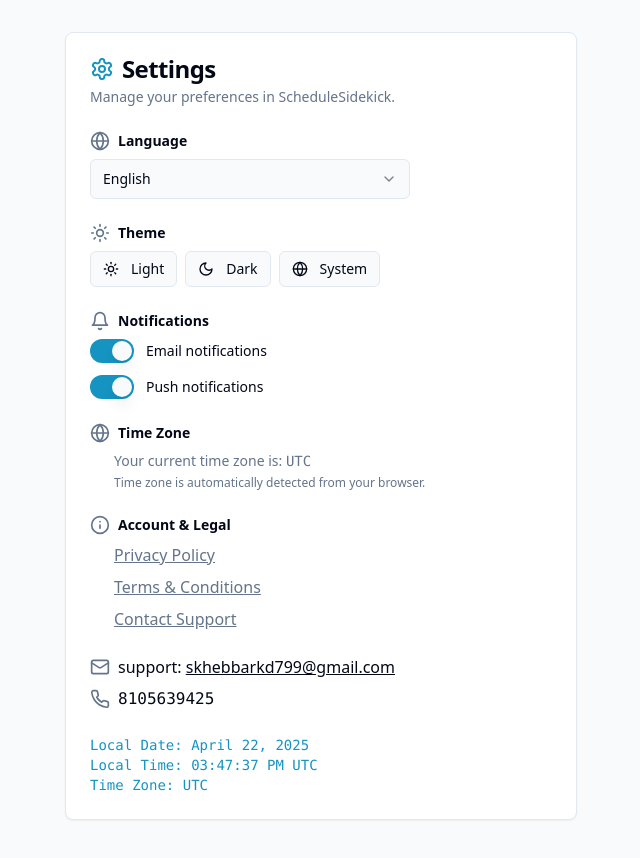
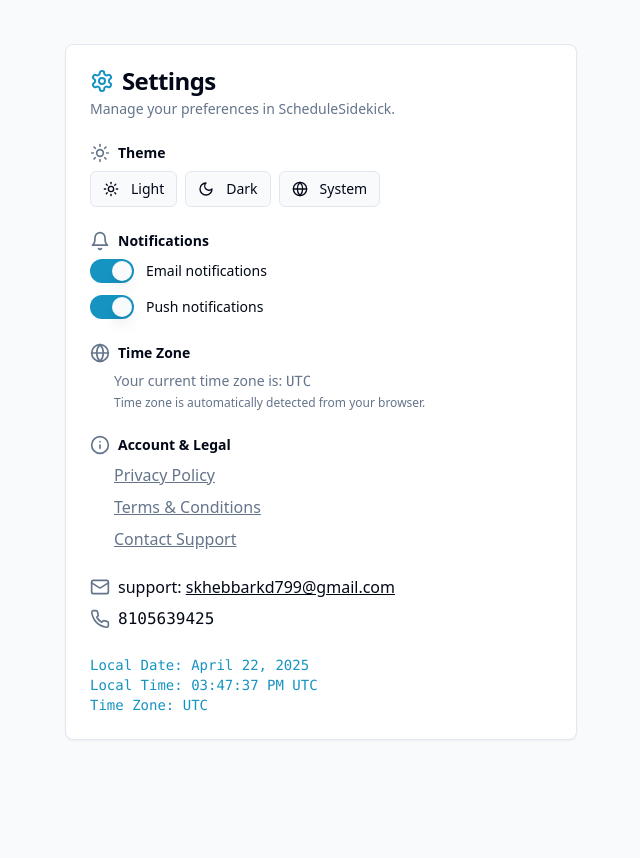
Before and after one commit to shreekrishna-0203/schedule-sidekick-ai, a React (Vite) app: page /settings in a window 1280 px wide. Shown: the top 858 px of the page, without its empty margins (319-959 px from the left). After the commit the page ends 800 px from the top, so only its background shows below. Built offline with nearby package versions, Linux system fonts and the light colour scheme.

Commit message:
Remove language option and fix theme
Remove the language selection and ensure the dark theme is applied correctly.

```diff
--- a/src/pages/Settings.tsx
+++ b/src/pages/Settings.tsx
@@ -1,4 +1,3 @@
-
 import { Card, CardContent, CardHeader, CardTitle, CardDescription } from "@/components/ui/card";
 import Time from "@/components/Time";
 import { Switch } from "@/components/ui/switch";
@@ -6,7 +5,6 @@ import { Label } from "@/components/ui/label";
 import { useState, useEffect } from "react";
 import { Sun, Moon, Bell, BellOff, Globe, Info, Mail, Phone, Settings } from "lucide-react";
 import { Button } from "@/components/ui/button";
-import { Select, SelectContent, SelectItem, SelectTrigger, SelectValue } from "@/components/ui/select";
 import { useTheme } from "next-themes";
 import { useToast } from "@/hooks/use-toast";
 
@@ -21,10 +19,6 @@ const SettingsPage = () => {
     return saved ? JSON.parse(saved) : true;
   });
 
-  const [language, setLanguage] = useState(() => {
-    const saved = localStorage.getItem("language");
-    return saved || "en";
-  });
 
   const { setTheme, resolvedTheme, theme } = useTheme();
   const { toast } = useToast();
@@ -49,29 +43,9 @@ const SettingsPage = () => {
   const handleThemeChange = (newTheme: string) => {
     setTheme(newTheme);
     localStorage.setItem("theme", newTheme);
-
     toast({
       title: "Theme Updated",
       description: `Theme has been changed to ${newTheme.charAt(0).toUpperCase() + newTheme.slice(1)}`,
-    });
-  };
-
-  const handleLanguageChange = (newLang: string) => {
-    setLanguage(newLang);
-    localStorage.setItem("language", newLang);
-
-    const languageNames: Record<string, string> = {
-      en: "English",
-      es: "Spanish",
-      fr: "French",
-      de: "German",
-      hi: "Hindi",
-      zh: "Chinese"
-    };
-
-    toast({
-      title: "Language Updated",
-      description: `Language has been changed to ${languageNames[newLang] || newLang}`,
     });
   };
 
@@ -103,25 +77,6 @@ const SettingsPage = () => {
         <CardContent className="space-y-6">
           <section>
             <div className="flex items-center gap-2 mb-2">
-              <Globe className="w-5 h-5 text-muted-foreground" />
-              <Label className="font-semibold">Language</Label>
-            </div>
-            <Select value={language} onValueChange={handleLanguageChange}>
-              <SelectTrigger className="max-w-xs">
-                <SelectValue placeholder="Pick language" />
-              </SelectTrigger>
-              <SelectContent>
-                <SelectItem value="en">English</SelectItem>
-                <SelectItem value="es">Spanish</SelectItem>
-                <SelectItem value="fr">French</SelectItem>
-                <SelectItem value="de">German</SelectItem>
-                <SelectItem value="hi">Hindi</SelectItem>
-                <SelectItem value="zh">Chinese</SelectItem>
-              </SelectContent>
-            </Select>
-          </section>
-          <section>
-            <div className="flex items-center gap-2 mb-2">
               {resolvedTheme === "dark" ? <Moon className="w-5 h-5 text-muted-foreground" /> : <Sun className="w-5 h-5 text-muted-foreground" />}
               <Label className="font-semibold">Theme</Label>
             </div>
@@ -130,6 +85,7 @@ const SettingsPage = () => {
                 variant={theme === "light" ? "default" : "outline"}
                 onClick={() => handleThemeChange("light")}
                 size="sm"
+                type="button"
               >
                 <Sun className="w-4 h-4 mr-1" />
                 Light
@@ -138,6 +94,7 @@ const SettingsPage = () => {
                 variant={theme === "dark" ? "default" : "outline"}
                 onClick={() => handleThemeChange("dark")}
                 size="sm"
+                type="button"
               >
                 <Moon className="w-4 h-4 mr-1" />
                 Dark
@@ -146,6 +103,7 @@ const SettingsPage = () => {
                 variant={theme === "system" ? "default" : "outline"}
                 onClick={() => handleThemeChange("system")}
                 size="sm"
+                type="button"
               >
                 <Globe className="w-4 h-4 mr-1" />
                 System
```
